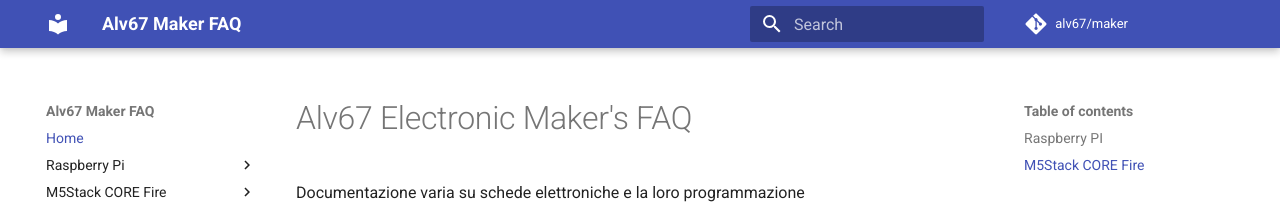
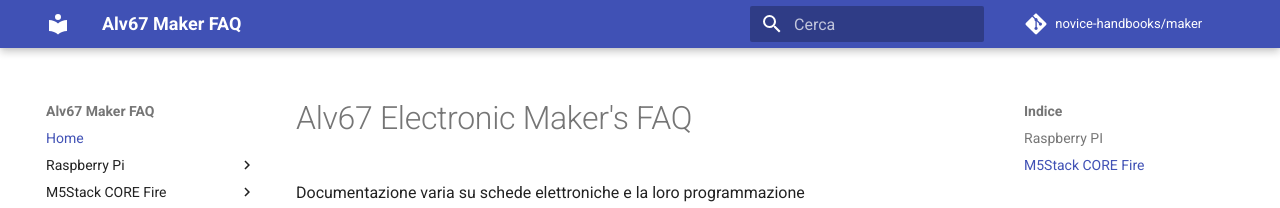
Before and after one commit to novice-handbooks/maker, an MkDocs documentation site: the page built from doc/index.md, in a window 1280 px wide. Shown: the top 208 px of the page. Built offline with MkDocs 1.6.1 and Material for MkDocs 9.7.7, drawn with Linux system fonts in a browser that asks for light colours; comment, search, counter and statistics services are not loaded.

Commit message:
lint fix and new mkdocs action

```diff
--- a/mkdocs.yml
+++ b/mkdocs.yml
@@ -2,15 +2,15 @@
 
 # General Settings
 site_name: Alv67 Maker FAQ
-site_url: https://alv67.github.io/maker
+site_url: https://novice-handbooks.github.io/maker
 site_description: Collection of FAQ for Electronic Makers
 site_author: Alessandro Varesi
 copyright: Copyright &copy; 2024 Alessandro Varesi
 
 # Repository Settings
-repo_name: alv67/maker
+repo_name: novice-handbooks/maker
 edit_uri: edit/master/doc
-repo_url: https://github.com/alv67/maker
+repo_url: https://github.com/novice-handbooks/maker
 remote_branch: gh-pages
 
 docs_dir: doc
@@ -19,6 +19,7 @@
 
 # Theming and style
 theme:
+  language: it
   name: material
   # custom_dir: doc
   # features:
```
Also changed, not shown: 2 other files.
